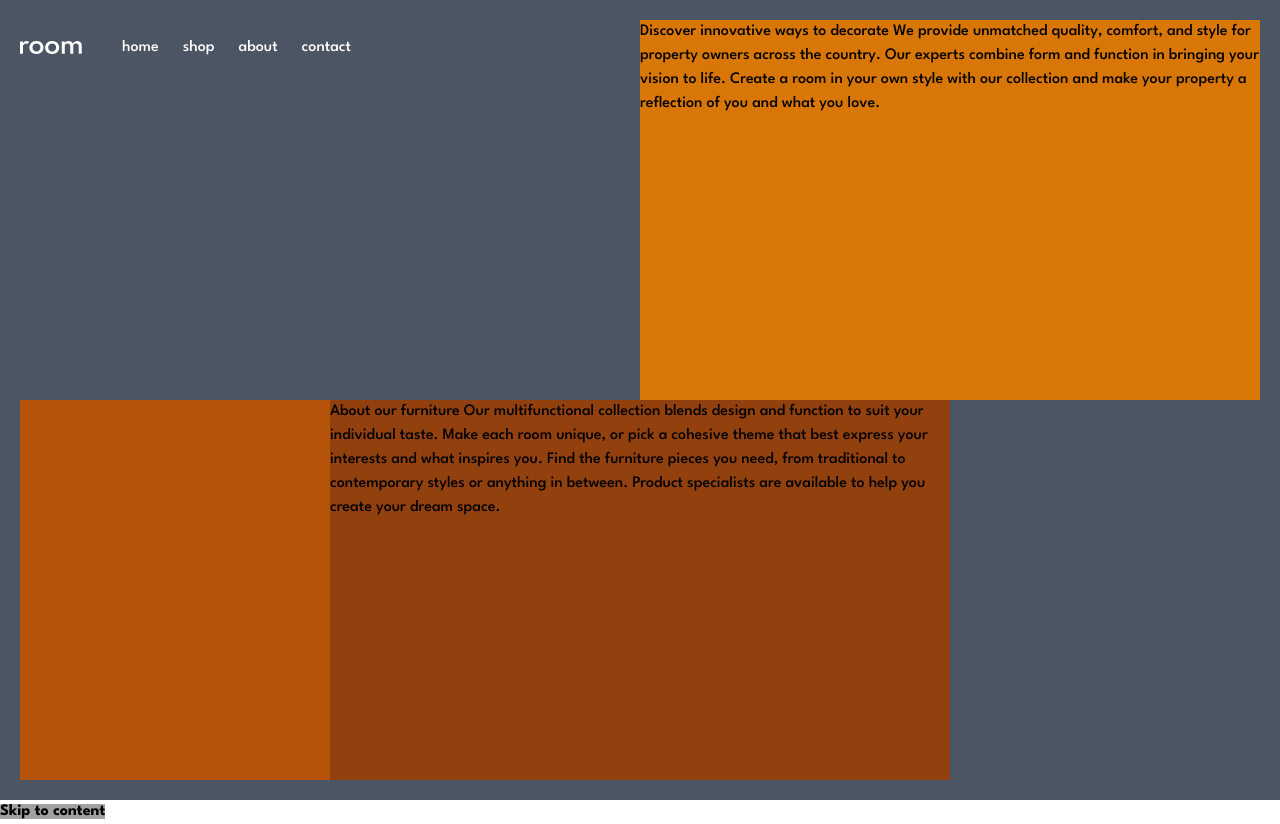
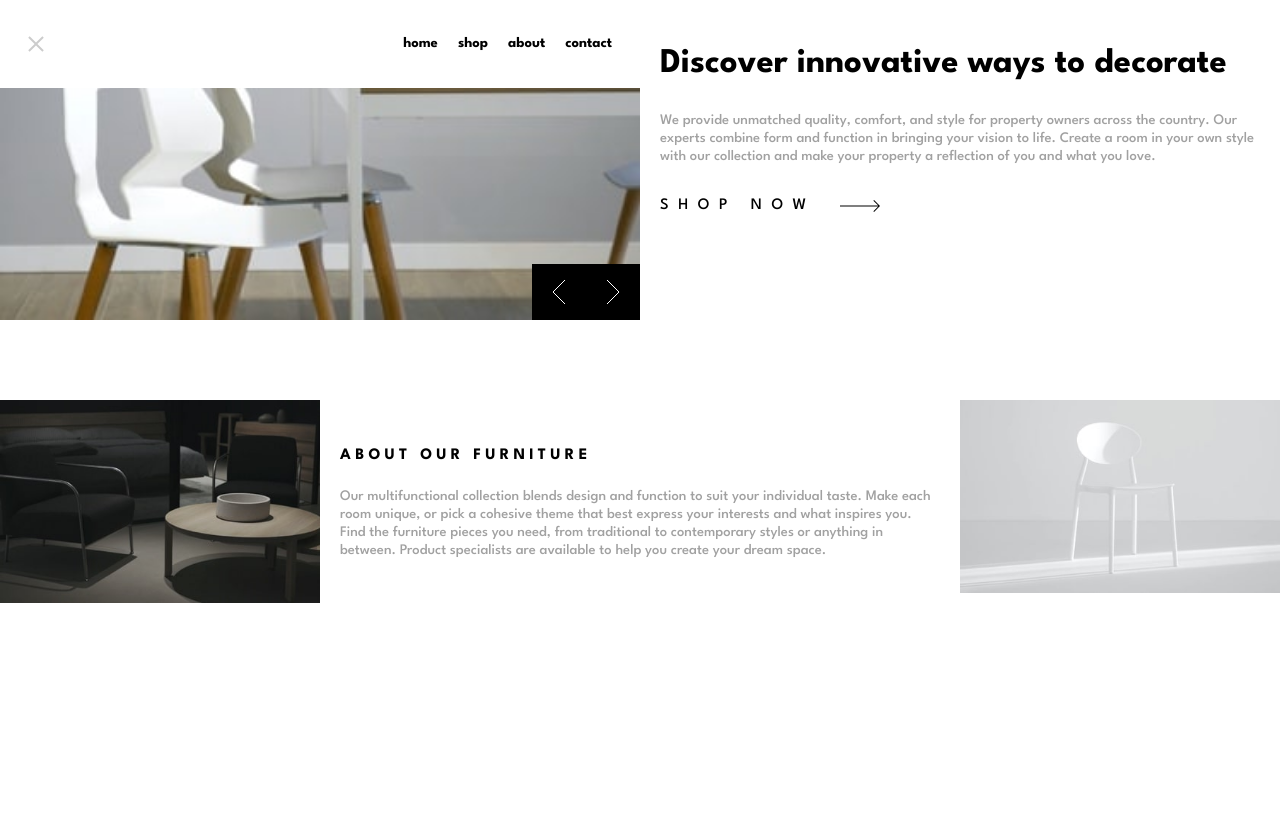
Before and after one commit to kamiliano1/room-homepage, a React (Vite) app: page / in a window 1280 px wide. After the commit the page ends 800 px from the top, so only its background shows below. Built offline with nearby package versions, Linux system fonts and the light colour scheme.

Commit message:
Mobile
Created mobile accoring to design

```diff
--- a/src/App.jsx
+++ b/src/App.jsx
@@ -2,31 +2,56 @@ import { useState } from 'react'
 import Navbar from './components/Navbar'
 function App() {
   const [count, setCount] = useState(0)
+  const [isActive, setIsActive] = useState(false)
+
+  function toggleNav() {
+    setIsActive(prev=>!prev)
+  }
+
+  const styles = {
+    backgroundImage: isActive ? "linear-gradient( rgba(0, 0, 0, 0.5), rgba(0, 0, 0, 0.5) ), url('/images/mobile-image-hero-1.jpg')" : "url('/images/mobile-image-hero-1.jpg')"
+  }
 
   return (
-    <div>
+    <div className=''>
+      <div className={isActive?  "nav-activated" : ""}></div>
 
-    <div className=" p-5 h-screen bg-gray-600 grid grid-rows-2 grid-cols-4">
-      <div className="col-span-2">
-      <Navbar />
+    <div className="h-screen sm:grid sm:grid-rows-2 sm:grid-cols-4" >
+
+    {/* <div className="logo col-span-2 bg-[url('/images/mobile-image-hero-1.jpg')] bg-no-repeat bg-cover h-320 bg-left-bottom relative "> */}
+    <div className="hero-img col-span-2 h-320 bg-left-bottom relative bg-no-repeat bg-cover"style={styles}>
+    {/* <div className="logo col-span-2 bg-no-repeat bg-cover h-320 bg-left-bottom relative "> */}
+      <div className='flex absolute bottom-0 right-0'>
+  <span><img className='bg-black px-5 py-4' src="/images/icon-angle-left.svg" alt="left arrow" /><p className='sr-only'>Left Arrow</p></span>
+  <span><img className='bg-black px-5 py-4' src="/images/icon-angle-right.svg" alt="right arrow" /><p className='sr-only'>Right Arrow</p></span>
+</div>
+      <Navbar
+      toggleNav={toggleNav}
+      />
       </div>
-      <div className="col-span-2 bg-amber-600">
-        Discover innovative ways to decorate
+      <article className="col-span-2 ">
+        <h1 className='font-700 text-4xl'>Discover innovative ways to decorate</h1>
+        <p className='text-darkGrey py-7 text-sm'> We provide unmatched quality, comfort, and style for property owners across the country.
+Our experts combine form and function in bringing your vision to life. Create a room in your
+own style with our collection and make your property a reflection of you and what you love.</p>
+<button className='flex items-center gap-6 uppercase tracking-[.6rem]'>Shop Now <img src="/images/icon-arrow.svg" alt="arrow icon" /></button>
 
-We provide unmatched quality, comfort, and style for property owners across the country.
-Our experts combine form and function in bringing your vision to life. Create a room in your
-own style with our collection and make your property a reflection of you and what you love.
+</article>
+<div className=''>
+  <img src="/images/image-about-dark.jpg" alt="dark chairs near the table" />
 </div>
-<div className='bg-amber-700'></div>
-<div className=' col-span-2 bg-amber-800'>  About our furniture
+<article className=' col-span-2'>
+<h2 className='uppercase tracking-[.27rem] font-700 text-small'>About our furniture</h2>
 
-Our multifunctional collection blends design and function to suit your individual taste.
+<p className='text-darkGrey pt-5 text-sm'>Our multifunctional collection blends design and function to suit your individual taste.
 Make each room unique, or pick a cohesive theme that best express your interests and what
 inspires you. Find the furniture pieces you need, from traditional to contemporary styles
-or anything in between. Product specialists are available to help you create your dream space.</div>
-<div></div>
+or anything in between. Product specialists are available to help you create your dream space.</p>
+</article>
+<div> <img src="/images/image-about-light.jpg" alt="white chair" /></div>
     </div>
-      <a class="skip-to-content bg-darkGrey font-700" href="#main">Skip to content</a>
+
+      {/* <a class="skip-to-content bg-darkGrey font-700" href="#main">Skip to content</a> */}
     </div>
   )
 }
--- a/src/components/Navbar.jsx
+++ b/src/components/Navbar.jsx
@@ -1,14 +1,28 @@
-import roomLogo from "/public/images/logo.svg"
-export default function Navbar() {
+import roomLogo from "/images/logo.svg"
+export default function Navbar(props) {
+
+
     return (
         <div>
-            <ul className="flex items-center gap-6 text-white lowercase py-4 ">
+            {/* <ul className="flex items-center gap-6 text-white lowercase py-4 indicators">
                 <img src={roomLogo} className="mr-4" alt="room logo" />
-                <li><a href="#"> Home</a></li>
-                <li><a href="#"> Shop</a></li>
-                <li><a href="#"> About</a></li>
-                <li><a href="#"> Contact</a></li>
+                <li><a href="#" aria-selected="true"> Home</a></li>
+                <li><a href="#" aria-selected="false"> Shop</a></li>
+                <li><a href="#" aria-selected="false"> About</a></li>
+                <li><a href="#" aria-selected="false"> Contact</a></li>
+            </ul> */}
+
+
+            <ul className="flex items-center text-black gap-1 lowercase indicators bg-white py-6 px-5">
+                <button onClick={props.toggleNav} className="mr-auto"><span className="sr-only">close Navbar</span>
+                <img src="./images/icon-close.svg" alt="room logo" /></button>
+                {/* <img src={roomLogo} className="mr-4" alt="room logo" /> */}
+                <li><a href="#" aria-selected="true"> Home</a></li>
+                <li><a href="#" aria-selected="false"> Shop</a></li>
+                <li><a href="#" aria-selected="false"> About</a></li>
+                <li><a href="#" aria-selected="false"> Contact</a></li>
             </ul>
+
 
 
         </div>
--- a/src/index.css
+++ b/src/index.css
@@ -5,13 +5,52 @@
 
 html {
   font-family: 'League Spartan', sans-serif;
-  box-sizing: initial;
 }
 
-li:hover {
-  @apply border-b-2
+.sr-only {
+  position: absolute;
+  width: 1px;
+  height: 1px;
+  padding: 0;
+  margin: -1px;
+  overflow: hidden;
+  clip: rect(0, 0, 0, 0);
+  white-space: nowrap;
+  border: 0;
+}
+a {
+  @apply text-sm font-700
 }
 
-a:hover {
-  @apply  w-1/4;
+article {
+  @apply py-11 px-5
 }
+
+p {
+  @apply max-h-[50ch]
+}
+
+.indicators > * {
+  @apply cursor-pointer p-2 relative font-600
+}
+
+
+.indicators > *:hover::before {
+  @apply w-3/6 h-0.5 bg-white bottom-0 left-1/4 absolute content-[""];
+}
+
+.nav-activated {
+  position: fixed;
+  left: 0;
+  right: 0;
+  bottom: 0;
+  top: 0;
+  background-color: rgba(0,0,0,0.6);
+}
+
+.hero-img {
+  /* background: linear-gradient( rgba(0, 0, 0, 0.5), rgba(0, 0, 0, 0.5) ), url('/images/mobile-image-hero-1.jpg'); */
+  background-repeat: no-repeat;
+  background-position: bottom left;
+  background-size: cover;
+}
--- a/tailwind.config.cjs
+++ b/tailwind.config.cjs
@@ -12,10 +12,21 @@ module.exports = {
         white: "hsl(0, 0%, 100%)",
         veryDarkGrey: "hsl(0, 0%, 27%)"
       },
+      backgroundColor: {
+        darkend: "rgba(0,0,0,.6)"
+      },
       fontWeight: {
         500: "500",
         600: "600",
         700: "700"
+      },
+      fontSize: {
+        "4xl": ["2.17rem", "2.5rem"],
+        sm: ["0.9125rem" , "1.125rem"]
+      },
+      height: {
+        320: "max(320px, 40vh)"
+
       }
     },
   },
```
